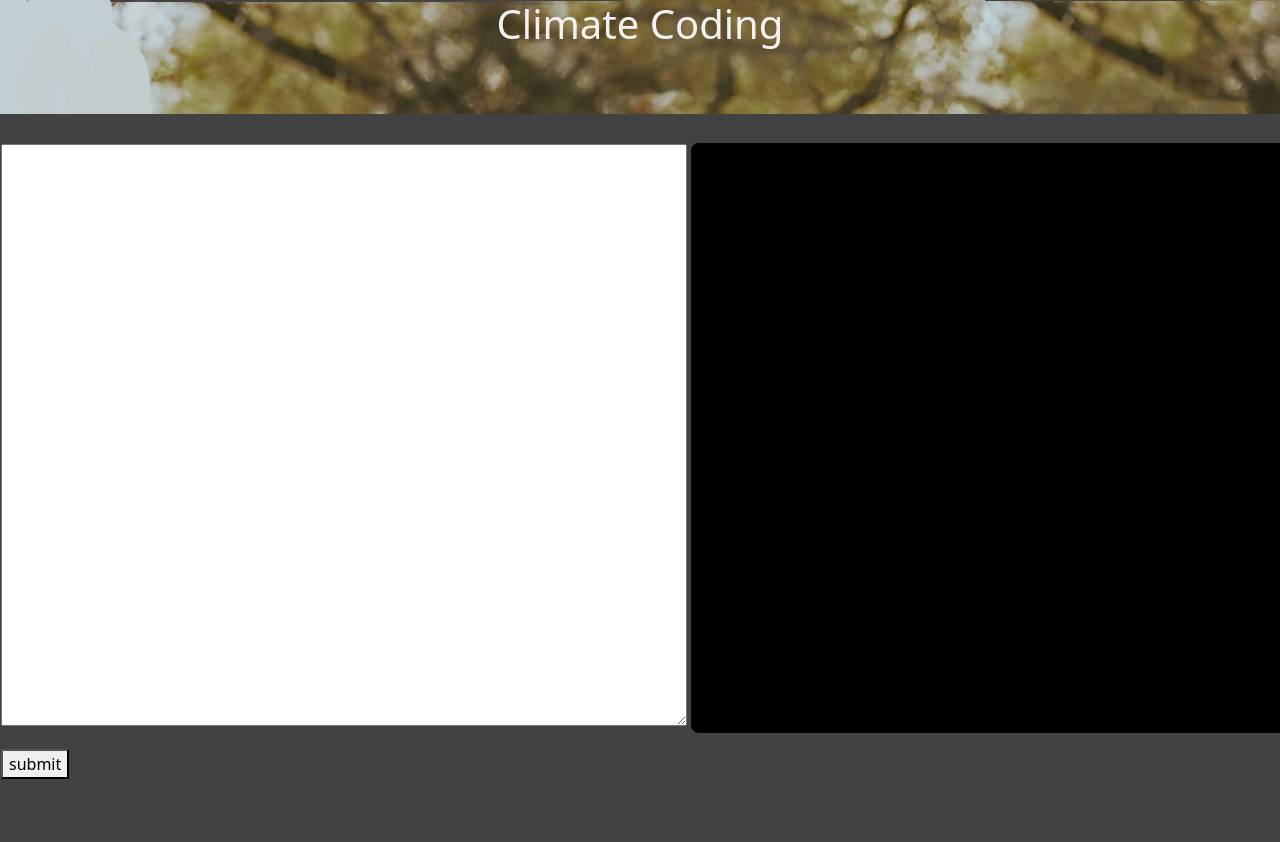
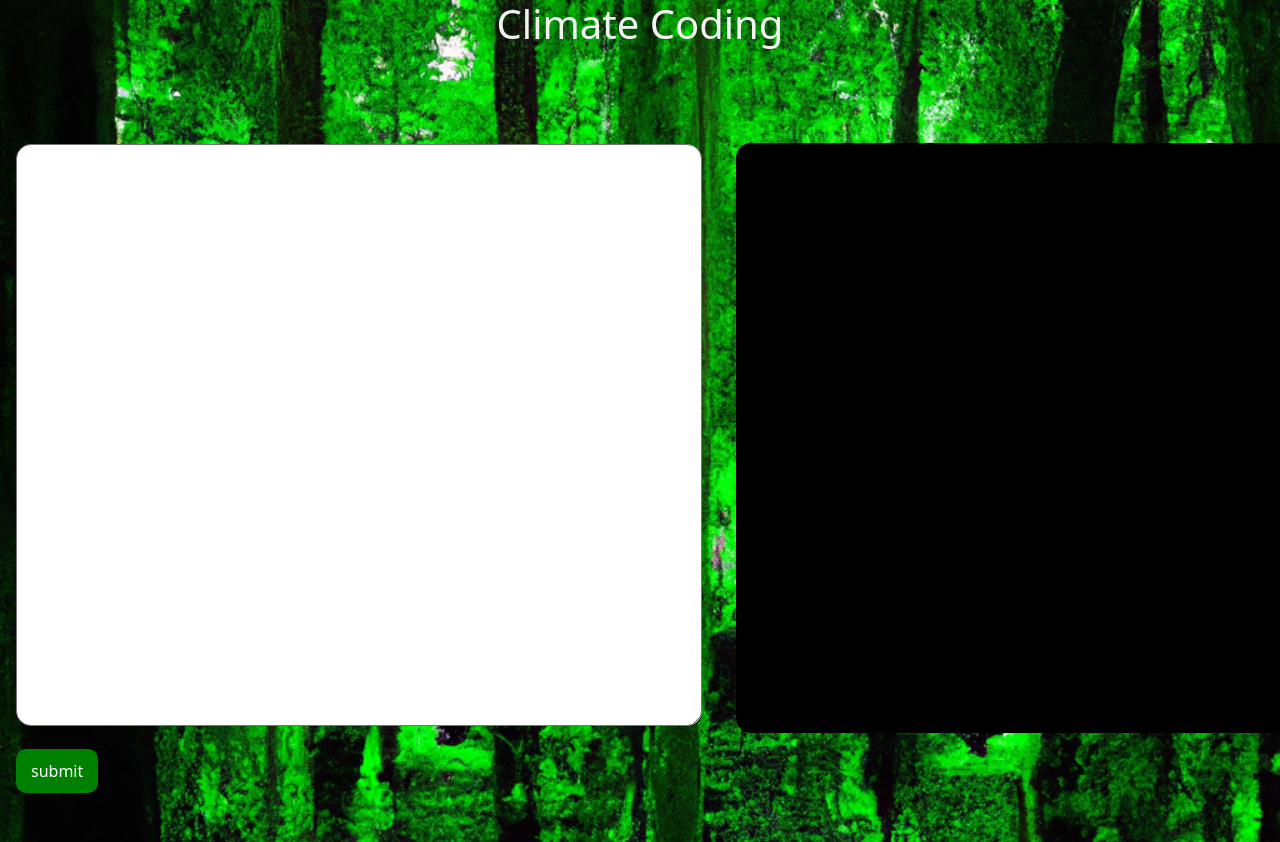
Before and after one commit to LucMc/OpenAIHackathon, a Flask app: page / in a window 1280 px wide. Run offline with Flask 2, Linux system fonts and the light colour scheme; the page is wider than the window, and the part outside it is not shown; some libraries are stand-ins or nearby versions.

Commit message:
changed layout

```diff
--- a/app/main.py
+++ b/app/main.py
@@ -1,4 +1,5 @@
 from flask import Flask
+import os
 from flask import render_template, url_for, redirect, request
 import openai
 # For the API to work set your OpenAI API Key like follows
@@ -7,7 +8,7 @@ import openai
 app = Flask(__name__)
 app.config["TEMPLATES_AUTO_RELOAD"] = True
 
-MODEL_ID = 'curie:ft-oai-hackathon-2022-team-20-2022-11-13-10-10-42'
+MODEL_ID = 'davinci:ft-oai-hackathon-2022-team-20-2022-11-13-17-33-32'
 
 @app.route("/",methods=["POST","GET"])
 def homepage():
@@ -27,5 +28,18 @@ def optim():
    suggested_code = prompt
    return suggested_code
 
+@app.context_processor
+def override_url_for():
+    return dict(url_for=dated_url_for)
+
+def dated_url_for(endpoint, **values):
+    if endpoint == 'static':
+        filename = values.get('filename', None)
+        if filename:
+            file_path = os.path.join(app.root_path,
+                                 endpoint, filename)
+            values['q'] = int(os.stat(file_path).st_mtime)
+    return url_for(endpoint, **values)
+
 if __name__ == '__main__':
    app.run(debug = True)
--- a/app/static/style.css
+++ b/app/static/style.css
@@ -6,6 +6,11 @@ html, body {
   height: 500px;
   width: 500px;
 } */
+
+.results {
+  border-radius: 15px !important;
+  margin: auto 15px;
+}
 
 table
 {
@@ -79,6 +84,15 @@ h2,table {
   background-color: #444;
 }
 
+.btn-submit {
+  border-radius: 10px;
+  color: white;
+  background-color: green;
+  padding: 10px 15px;
+  border: none;
+  margin: auto 15px;
+}
+
 /* Style page content - use this if you want to push the page content to the right when you open the side navigation */
 #main {
   transition: margin-left .5s; /* If you want a transition effect */
@@ -90,9 +104,6 @@ h2,table {
   .sidebar {padding-top: 15px;}
   .sidebar a {font-size: 18px;}
 }
-
-
-
 
 /* Pretty printing styles. Used with prettify.js. */
 /* Vim sunburst theme by David Leibovic */
--- a/app/templates/base.html
+++ b/app/templates/base.html
@@ -2,7 +2,7 @@
 
 <head>
 	<title> Climate Coding </title>
-	<link rel="stylesheet" href='/static/style.css'></link>
+	<link rel="stylesheet" href='/static/style.css?q={{ range(1, 151) | random }}'></link>
     <script src='/static/scripts.js'></script>
     <script src="https://cdn.jsdelivr.net/gh/google/code-prettify@master/loader/run_prettify.js"></script>
 	<link href="https://cdn.jsdelivr.net/npm/bootstrap@5.1.3/dist/css/bootstrap.min.css" rel="stylesheet" integrity="sha384-1BmE4kWBq78iYhFldvKuhfTAU6auU8tT94WrHftjDbrCEXSU1oBoqyl2QvZ6jIW3" crossorigin="anonymous">
@@ -12,11 +12,9 @@
 
  <style>
  body {
-
-	 background-image: url(/static/griffton-final.png);
-	 background-repeat: no-repeat;
-   background-color:#424242;
-
+	background-image: url(/static/hero.png);
+	background-repeat: no-repeat;
+	background-size: cover;
  }
 
  </style>
--- a/app/templates/homepage.html
+++ b/app/templates/homepage.html
@@ -6,18 +6,17 @@
   <form method="post" id="prompt-form">
 	<table margin-left="auto;" margin-right="auto;">
 		<tr><th>
-		<textarea id="prompt" name="prompt" class="scrollabletextbox" rows="24" cols="72"></textarea>
+		<textarea id="prompt" name="prompt" class="results" rows="24" cols="72"></textarea>
 		</th>
 		<th></th>
 		<th>
 			<div class="results scrollabletextbox" id="res">
 				<pre class="prettyprint results" style="width:600px;height:590px;">
-
 			</div>
 		</th>
 		</tr>
 		<tr>
-			<td><button type="submit">submit</button></td>
+			<td><button type="submit" class="btn-submit">submit</button></td>
 			<td></td>
 			<td></td>
 		</tr>
```
Also changed, not shown: app/static/hero.png (added), app/templates/style.css (added).
